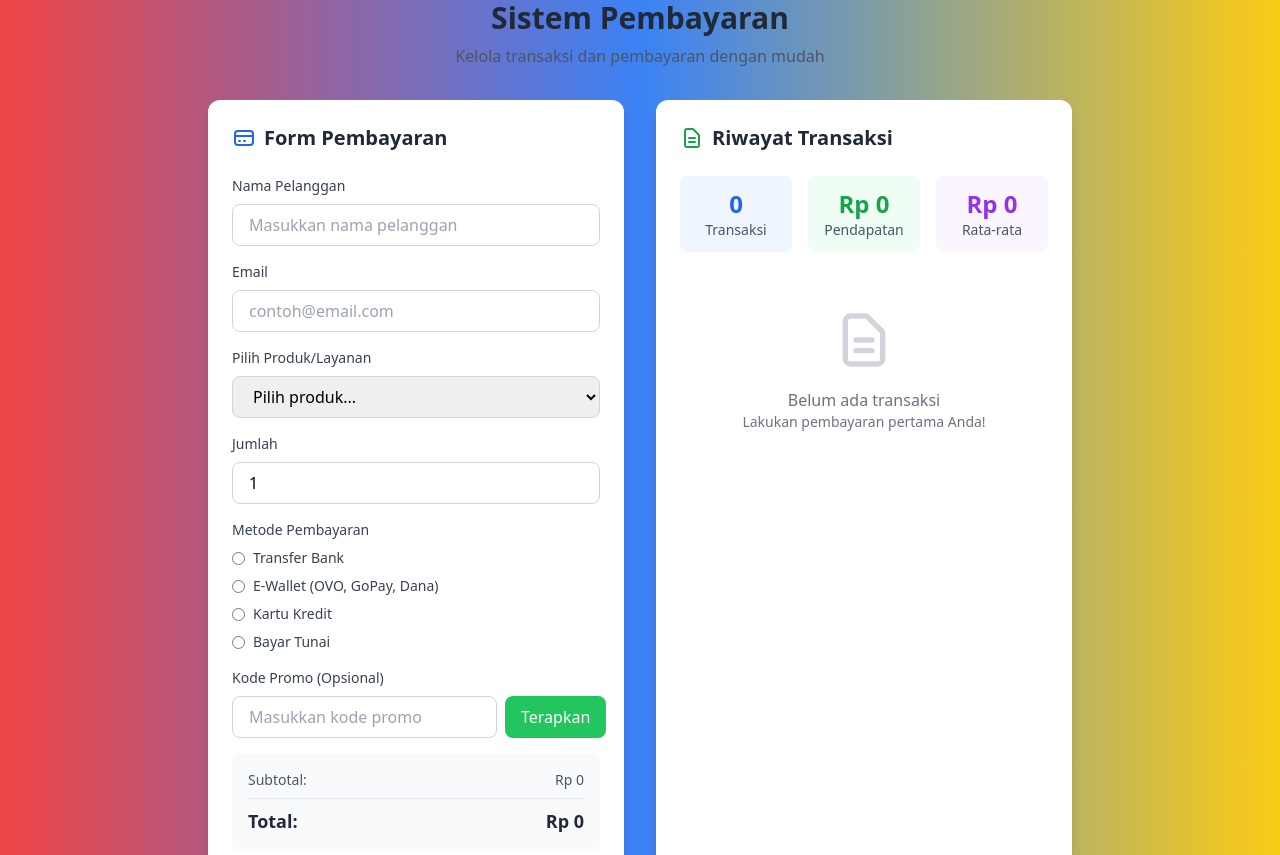
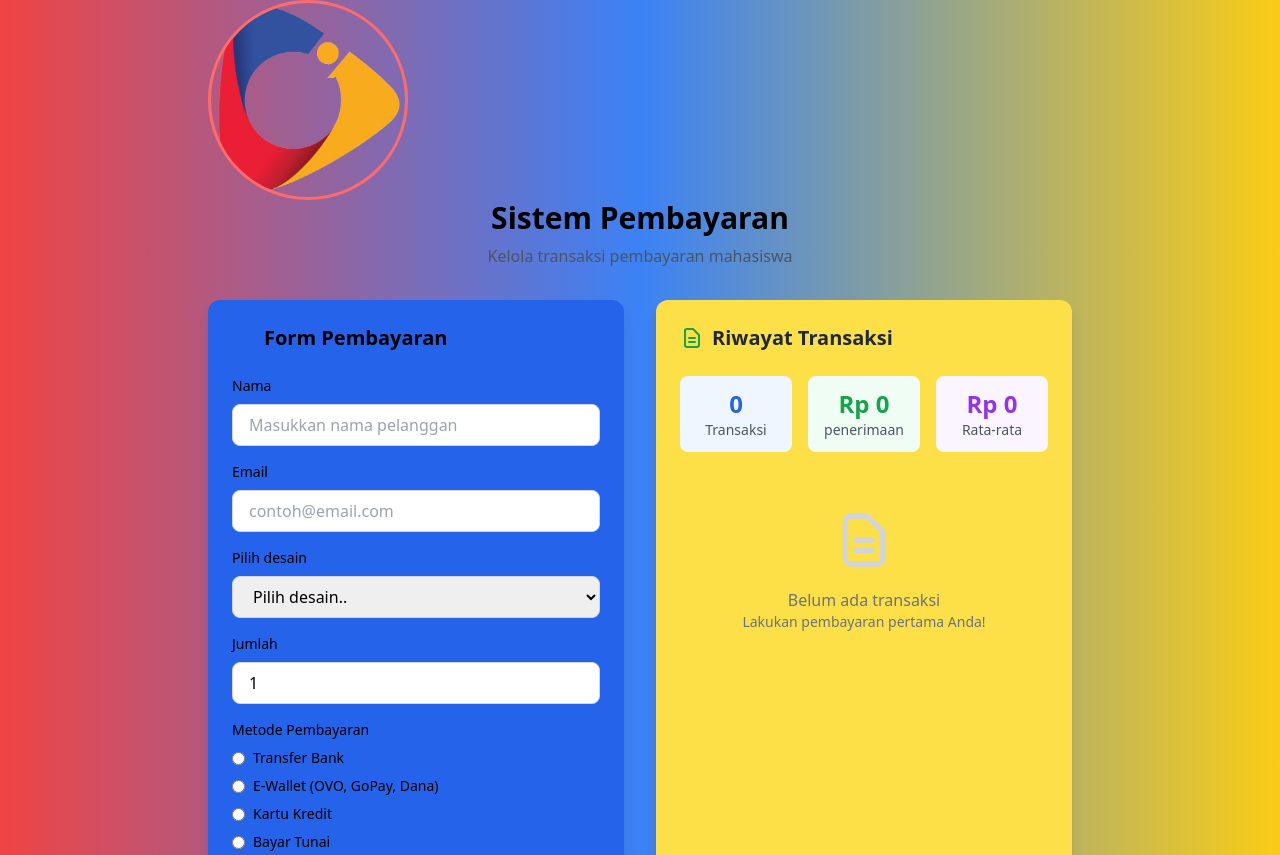
Before and after one commit to raffipasya/raffi_pasya_1124160207_uas, a website: page index.html in a window 1280 px wide. Shown: the top 855 px of the page. Drawn offline with nearby package versions, Linux system fonts and the light colour scheme.

Commit message:
menambahkan code

```diff
--- a/index.html
+++ b/index.html
@@ -9,26 +9,30 @@
 <body class="min-h-screen bg-gradient-to-r from-red-500 via-blue-500 to-yellow-400">
     <div class="container mx-auto max-w-4xl px-4">
         <!-- Header -->
+         <img src="gambar/logo-global-institute-4.png"style="width: 200px; height: 200px;
+        border-radius: 50%;
+        object-fit: cover;
+        border: 3px solid #ff6b6b;" alt="Circle">
         <div class="text-center mb-8">
-            <h1 class="text-3xl font-bold text-gray-800 mb-2">Sistem Pembayaran</h1>
-            <p class="text-gray-600">Kelola transaksi dan pembayaran dengan mudah</p>
+            <h1 class="text-3xl font-bold text-black mb-2">Sistem Pembayaran</h1>
+            <p class="text-gray-600">Kelola transaksi pembayaran mahasiswa</p>
         </div>
 
         <div class="grid lg:grid-cols-2 gap-8">
             <!-- Form Pembayaran -->
-            <div class="bg-white rounded-xl shadow-lg p-6">
+            <div class="bg-blue-600 rounded-xl shadow-lg p-6">
                 <div class="flex items-center mb-6">
                     <svg class="w-6 h-6 text-blue-600 mr-2" fill="none" stroke="currentColor" viewBox="0 0 24 24">
-                        <path stroke-linecap="round" stroke-linejoin="round" stroke-width="2" d="M3 10h18M7 15h1m4 0h1m-7 4h12a3 3 0 003-3V8a3 3 0 00-3-3H6a3 3 0 00-3 3v8a3 3 0 003 3z"></path>
+                        <path stroke-linecap="round" stroke-linejoin="round" stroke-width="2" d="M5.121 17.804A9 9 0 0112 15a9 9 0 016.879 2.804M15 11a3 3 0 11-6 0 3 3 0 016 0z"></path>
                     </svg>
-                    <h2 class="text-xl font-semibold text-gray-800">Form Pembayaran</h2>
+                    <h2 class="text-xl font-semibold text-black">Form Pembayaran</h2>
                 </div>
 
                 <form id="paymentForm" class="space-y-4">
                     <!-- Nama Pelanggan -->
                     <div>
-                        <label for="customerName" class="block text-sm font-medium text-gray-700 mb-2">
-                            Nama Pelanggan
+                        <label for="customerName" class="block text-sm font-medium text-black mb-2">
+                            Nama
                         </label>
                         <input
                             type="text"
@@ -42,7 +46,7 @@
 
                     <!-- Email -->
                     <div>
-                        <label for="customerEmail" class="block text-sm font-medium text-gray-700 mb-2">
+                        <label for="customerEmail" class="block text-sm font-medium text-black mb-2">
                             Email
                         </label>
                         <input
@@ -57,8 +61,8 @@
 
                     <!-- Produk/Layanan -->
                     <div>
-                        <label for="productSelect" class="block text-sm font-medium text-gray-700 mb-2">
-                            Pilih Produk/Layanan
+                        <label for="productSelect" class="block text-sm font-medium text-black mb-2">
+                            Pilih desain
                         </label>
                         <select
                             id="productSelect"
@@ -66,17 +70,17 @@
                             class="w-full px-4 py-2 border border-gray-300 rounded-lg focus:outline-none focus:ring-2 focus:ring-blue-500 focus:border-transparent"
                             required
                         >
-                            <option value="">Pilih produk...</option>
-                            <option value="basic" data-price="50000">Paket Basic - Rp 50.000</option>
-                            <option value="premium" data-price="100000">Paket Premium - Rp 100.000</option>
-                            <option value="professional" data-price="200000">Paket Professional - Rp 200.000</option>
-                            <option value="enterprise" data-price="500000">Paket Enterprise - Rp 500.000</option>
+                            <option value="">Pilih desain..</option>
+                            <option value="logo" data-price="50000">desain logo - Rp 50.000</option>
+                            <option value="browsur" data-price="100000">desain browsur  - Rp 100.000</option>
+                            <option value="cover buku" data-price="200000">desain cover buku - Rp 200.000</option>
+                            <option value="3D" data-price="500000">desain 3D - Rp 500.000</option>
                         </select>
                     </div>
 
                     <!-- Jumlah -->
                     <div>
-                        <label for="quantity" class="block text-sm font-medium text-gray-700 mb-2">
+                        <label for="quantity" class="block text-sm font-medium text-black mb-2">
                             Jumlah
                         </label>
                         <input
@@ -92,32 +96,32 @@
 
                     <!-- Metode Pembayaran -->
                     <div>
-                        <label class="block text-sm font-medium text-gray-700 mb-2">
+                        <label class="block text-sm font-medium text-black mb-2">
                             Metode Pembayaran
                         </label>
                         <div class="space-y-2">
                             <label class="flex items-center">
                                 <input type="radio" name="paymentMethod" value="transfer" class="text-blue-600 focus:ring-blue-500">
-                                <span class="ml-2 text-sm text-gray-700">Transfer Bank</span>
+                                <span class="ml-2 text-sm text-black">Transfer Bank</span>
                             </label>
                             <label class="flex items-center">
                                 <input type="radio" name="paymentMethod" value="ewallet" class="text-blue-600 focus:ring-blue-500">
-                                <span class="ml-2 text-sm text-gray-700">E-Wallet (OVO, GoPay, Dana)</span>
+                                <span class="ml-2 text-sm text-black">E-Wallet (OVO, GoPay, Dana)</span>
                             </label>
                             <label class="flex items-center">
                                 <input type="radio" name="paymentMethod" value="credit" class="text-blue-600 focus:ring-blue-500">
-                                <span class="ml-2 text-sm text-gray-700">Kartu Kredit</span>
+                                <span class="ml-2 text-sm text-black">Kartu Kredit</span>
                             </label>
                             <label class="flex items-center">
                                 <input type="radio" name="paymentMethod" value="cash" class="text-blue-600 focus:ring-blue-500">
-                                <span class="ml-2 text-sm text-gray-700">Bayar Tunai</span>
+                                <span class="ml-2 text-sm text-black">Bayar Tunai</span>
                             </label>
                         </div>
                     </div>
 
                     <!-- Kode Promo -->
                     <div>
-                        <label for="promoCode" class="block text-sm font-medium text-gray-700 mb-2">
+                        <label for="promoCode" class="block text-sm font-medium text-black mb-2">
                             Kode Promo (Opsional)
                         </label>
                         <div class="flex gap-2">
@@ -166,7 +170,7 @@
             </div>
 
             <!-- Riwayat Transaksi -->
-            <div class="bg-white rounded-xl shadow-lg p-6">
+            <div class="bg-yellow-300 rounded-xl shadow-lg p-6">
                 <div class="flex items-center justify-between mb-6">
                     <div class="flex items-center">
                         <svg class="w-6 h-6 text-green-600 mr-2" fill="none" stroke="currentColor" viewBox="0 0 24 24">
@@ -190,7 +194,7 @@
                     </div>
                     <div class="text-center p-3 bg-green-50 rounded-lg">
                         <div class="text-2xl font-bold text-green-600" id="totalRevenue">Rp 0</div>
-                        <div class="text-sm text-gray-600">Pendapatan</div>
+                        <div class="text-sm text-gray-600">penerimaan</div>
                     </div>
                     <div class="text-center p-3 bg-purple-50 rounded-lg">
                         <div class="text-2xl font-bold text-purple-600" id="avgTransaction">Rp 0</div>
```
